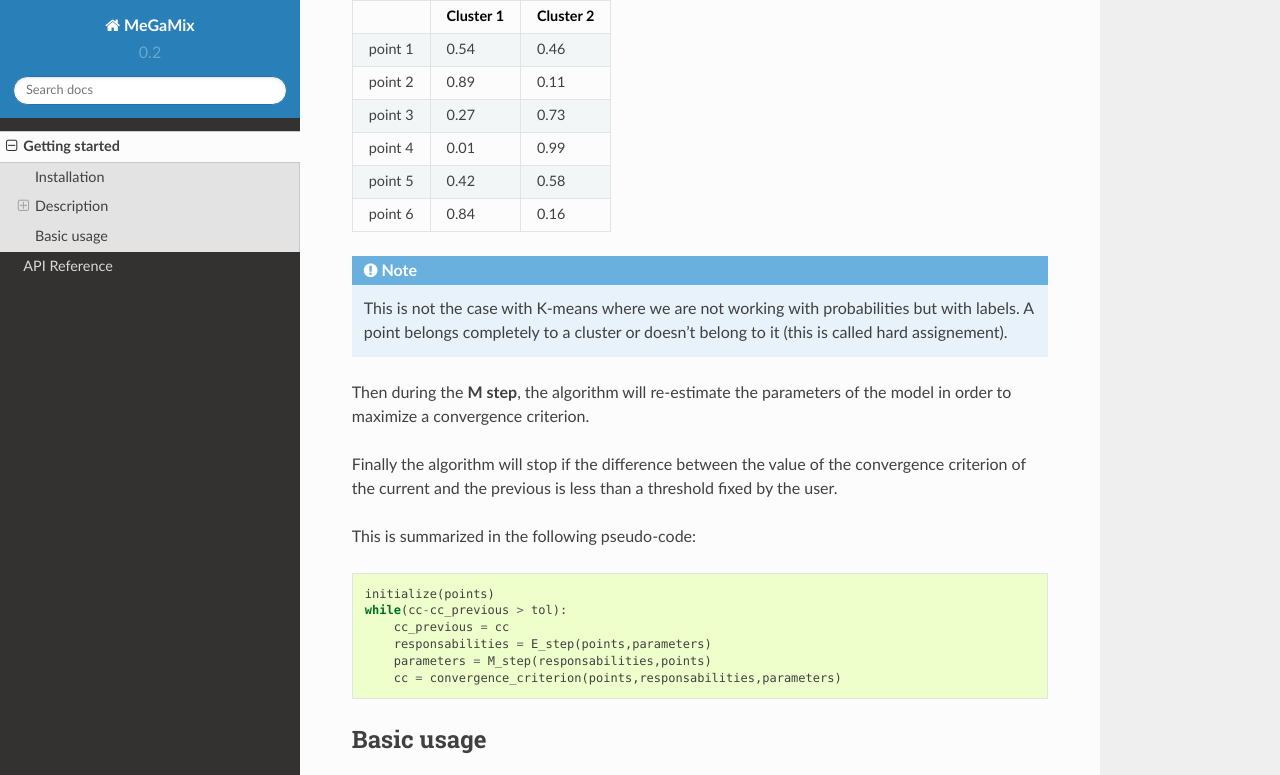
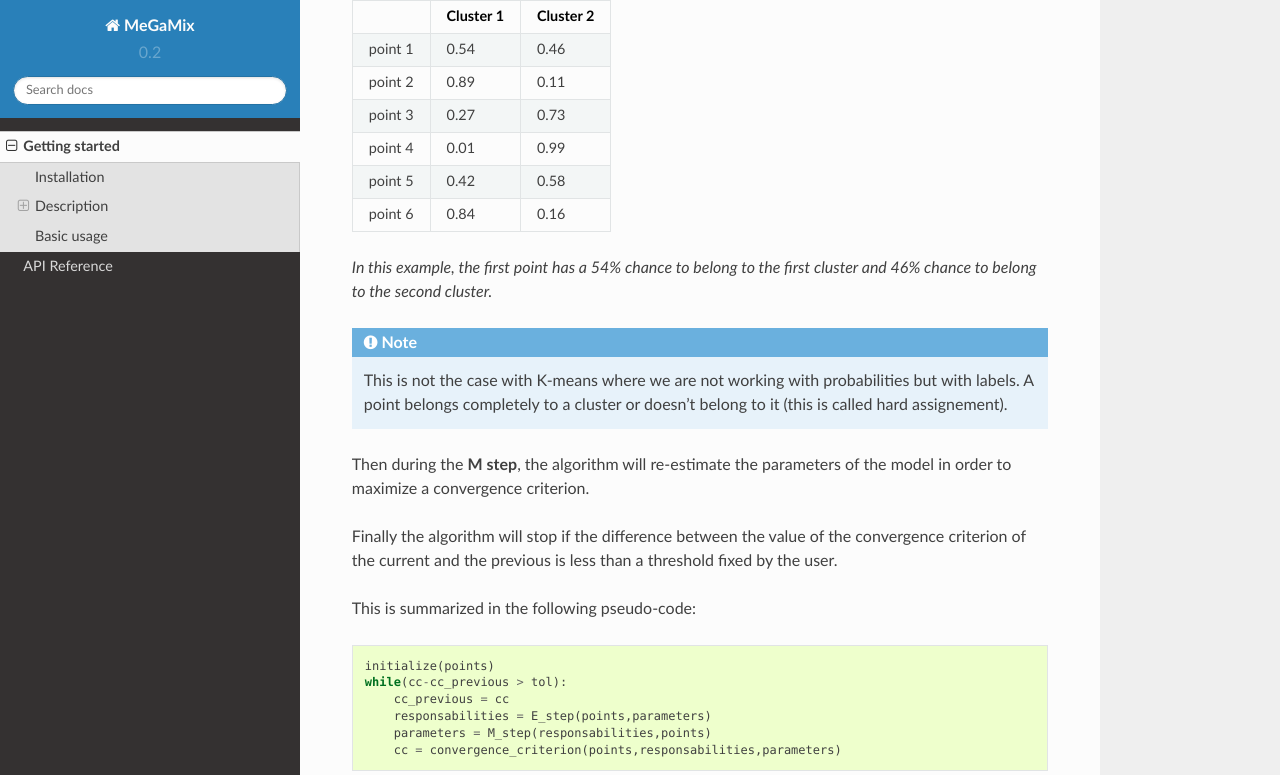
Before and after one commit to 14thibea/megamix, a Sphinx documentation site: the page built from doc/getting_started.rst, in a window 1280 px wide and 900 px high, scrolled down 1820 px, cut to the strip 0-775 px from the top of the window. Built offline with Sphinx 7.4.7 and the Read the Docs theme 2.0.0, drawn with Linux system fonts in a browser that asks for light colours; some of the changed lines change nothing that is shown.

Commit message:
created example.py

```diff
--- /dev/null
+++ b/doc/example.py
@@ -0,0 +1,47 @@
+# This example is realized with a DPGMM model
+# The other mixtures and the K-means are working in the same way
+# The available classes are:
+#   - Kmeans (kmeans)
+#   - GaussianMixture (GMM)
+#   - VariationalGaussianMixture (VBGMM)
+#   - DPVariationalGaussianMixture (DP-VBGMM)
+
+
+from megamix import DPVariationalGaussianMixture
+import numpy as np
+
+########################
+# Features used
+########################
+
+# Features must be numpy arrays of two dimensions:
+# the first dimension is the number of points
+# the second dimension is the dimension of the space
+
+# Here we use a radom set of points for the example
+n_points = 10000
+dim = 39
+
+points = np.random.randn(n_points,dim)
+
+########################
+# Fitting the model
+########################
+
+# We choose the number of clusters that we want
+n_components = 100
+
+# The model is created
+GM = DPVariationalGaussianMixture(n_components)
+
+
+##########################
+# Analyse of the model
+##########################
+
+
+
+
+#############################
+# Writing or reading a model
+#############################
--- a/doc/getting_started.rst
+++ b/doc/getting_started.rst
@@ -85,6 +85,7 @@ Here is an example of responsibilities that could be obtained with 6 points and
 +-----------+-----------+-----------+
 |  point 6  |   0.84    |   0.16    |
 +-----------+-----------+-----------+
+*In this example, the first point has a 54% chance to belong to the first cluster and 46% chance to belong to the second cluster.*
 
 .. note::
 
```
